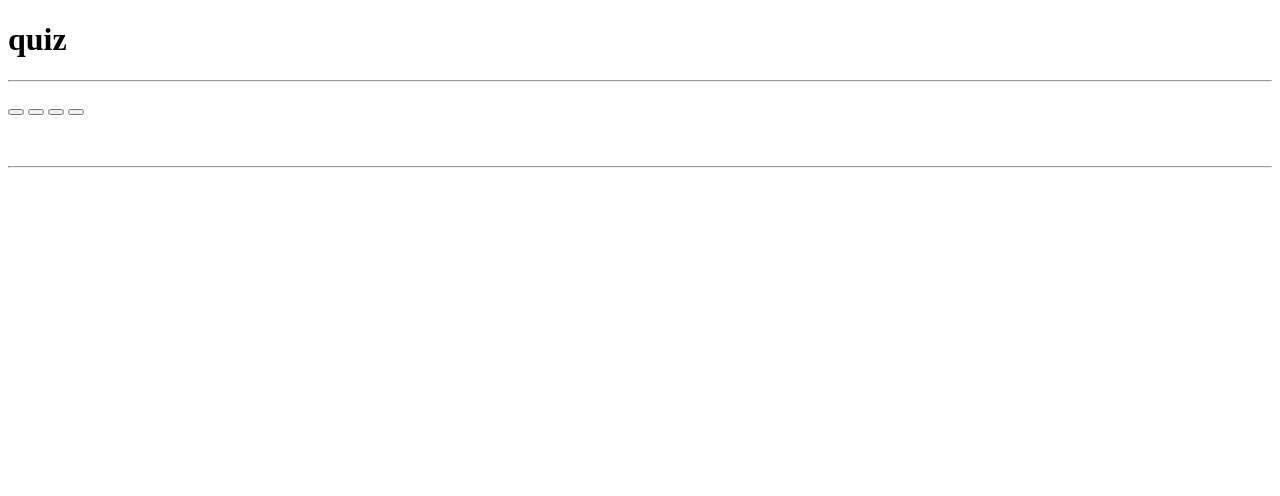
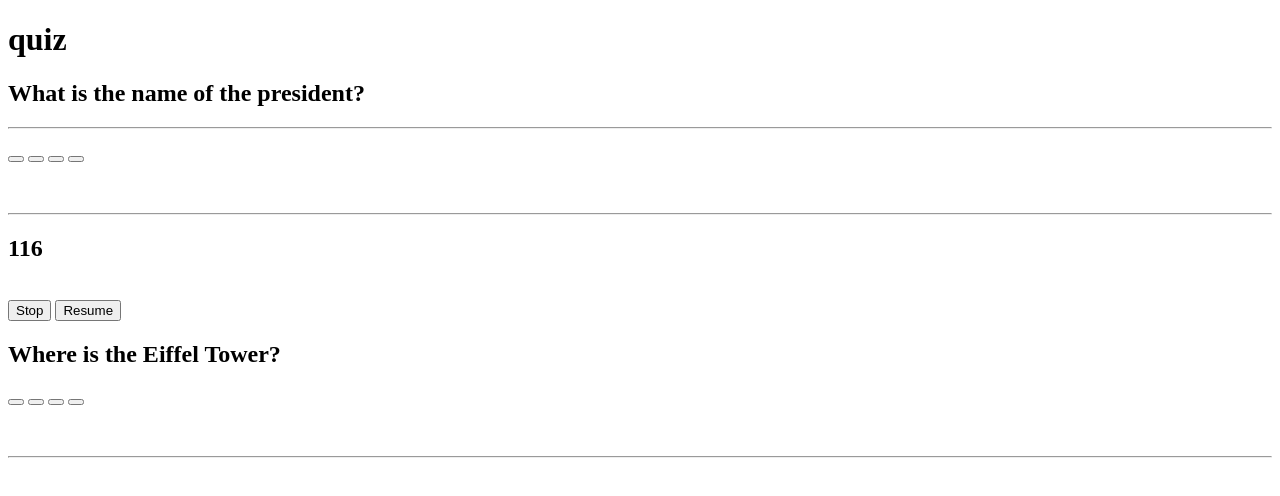
Before and after one commit to jasonzmorton/triviaGame, a plain HTML site: page index.html in a window 1280 px wide. Drawn offline with nearby package versions, Linux system fonts and the light colour scheme; files that its build step writes are made by us from their sources.

Commit message:
cant figure out how to get buttons to connect to answers

```diff
--- a/index.html
+++ b/index.html
@@ -8,9 +8,44 @@
     <link rel= "stylesheet" href="style.css">
 </head>
 <body>
+        <script type="text/javascript" src="https://cdnjs.cloudflare.com/ajax/libs/jquery/3.2.1/jquery.min.js"></script>
+
+
+        <script type="text/javascript">
+
+          var number = 120;
+
+          var intervalId;
+
+          $("#stop").on("click", stop);
+          $("#resume").on("click", run);
+
+          function run() {
+
+              clearInterval(intervalId);
+
+              intervalId = setInterval(decrement, 1200);
+          }
+
+          function decrement() {
+            number--;
+            $("#show-number").html("<h2>" + number + "</h2>");
+
+       if (number === 0) {
+              stop();
+              alert("Time Up!");
+            }
+          }
+          function stop() {
+            clearInterval(intervalId);
+          }
+          run();
+        </script>
+
     <div class= "grid">
         <div id="quiz">
             <h1>quiz</h1>
+            <h2>What is the name of the president?</h2>
         <hr style="margin-top:20px">
 
         <p id="question"></p>
@@ -21,6 +56,27 @@
             <button id="btn3"><span id="choice3"></span></button>
             </div>
 
-            <hr style="margin-top: 50px"
+            <hr style="margin-top: 50px">
+
+            <div id="show-number"></div>
+
+  <br>
+
+  <button id="stop">Stop</button>
+  <button id="resume">Resume</button>
+
+
+<h2>Where is the Eiffel Tower?</h2>
+<p id="question"></p>
+<div class="buttons">
+    <button id="btn0"><span id="choice0"></span></button>
+    <button id="btn1"><span id="choice1"></span></button>
+    <button id="btn2"><span id="choice2"></span></button>
+    <button id="btn3"><span id="choice3"></span></button>
+    </div>
+
+    <hr style="margin-top: 50px">
+
+
         </body>
 </html>
```
Also changed, not shown: assets/javascript/app.js (deleted, +0 -25 lines).
